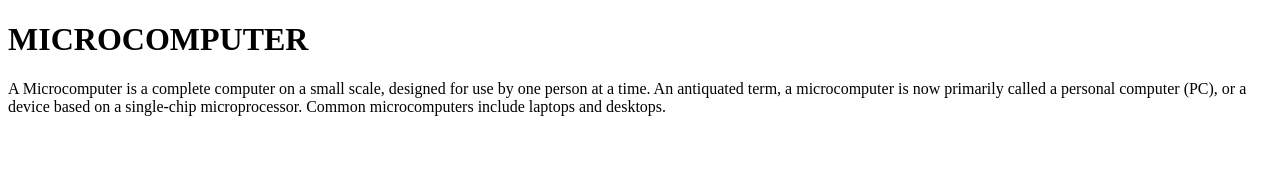
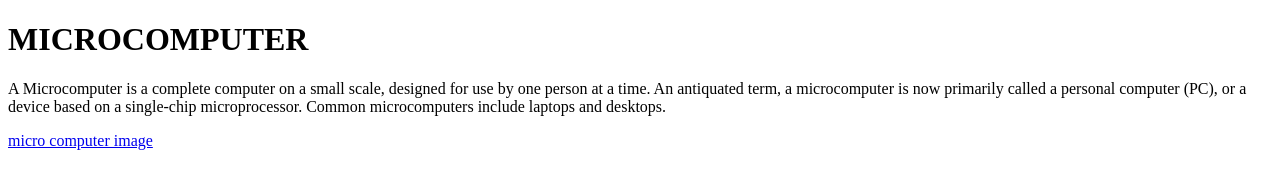
Before and after one commit to Wfazal/first-website-About-the-first-4-computers, a plain HTML site: page Micro com[puter.html in a window 1280 px wide. Drawn offline with Linux system fonts and the light colour scheme.

Commit message:
Add files via upload

```diff
--- a/Micro com[puter.html
+++ b/Micro com[puter.html
@@ -7,6 +7,6 @@
 </head>
 <body>
 <p>A Microcomputer is a complete computer on a small scale, designed for use by one person at a time. An antiquated term, a microcomputer is now primarily called a personal computer (PC), or a device based on a single-chip microprocessor. Common microcomputers include laptops and desktops.</p>
-
+<a href="./IMAGES/micro.html">micro computer image</a>
 
 </body>
```
